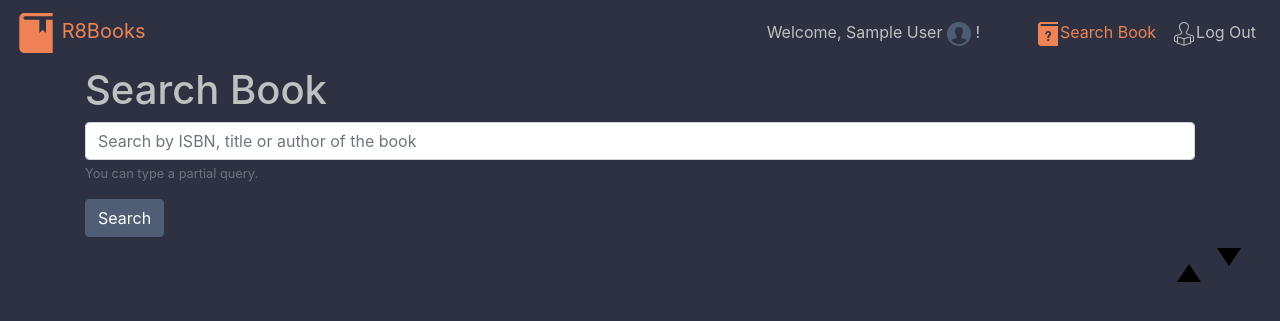
After one commit to gonvalhector/r8books, a Django app: page /search in a window 1280 px wide. The commit adds this page. Shown: the top 321 px of the page. Run offline with Django 3.2, Linux system fonts and the light colour scheme; the visitor is signed in with stand-in values (Sample User, id 1); parts of the project's set-up code (start-up, migrations or seed data) failed here and were passed over; some libraries are stand-ins or nearby versions.

Commit message:
completed search related views

```diff
--- a/review/templates/review/layout.html
+++ b/review/templates/review/layout.html
@@ -12,7 +12,7 @@
     <body>
         <header>
             <nav class="navbar navbar-expand-lg">
-                <a href="" class="navbar-brand">
+                <a href="{% url 'index' %}" class="navbar-brand">
                     <img src="{% static 'review/images/icons/brand.svg' %}" id="brand-img">
                      R8Books
                 </a>
@@ -24,15 +24,15 @@
                         {% with request.resolver_match.view_name as view_name %}
                             {% if user.is_authenticated %}
                             <li class="nav-item mr-5">
-                                <p class="welcome">Welcome, {% if user.first_name and user.last_name %}{{ user.first_name }} {{ user.last_name }}{% else %}{{ user.username }}{% endif %} <img src="{% static 'review/images/icons/user.svg' %}" id="user-img"> !</p>
+                                <p class="welcome my-2">Welcome, {% if user.first_name and user.last_name %}{{ user.first_name }} {{ user.last_name }}{% else %}{{ user.username }}{% endif %} <img src="{% static 'review/images/icons/user.svg' %}" id="user-img"> !</p>
                             </li>
-                            {% if view_name == 'index' %}
+                            {% if view_name == 'search' %}
                             <li class="nav-item active">
                                 <a class="nav-link active" href="#"><img src="{% static 'review/images/icons/search.svg' %}" class="icon-active">Search Book <span class="sr-only">(current)</span></a>
                             </li>
                             {% else %}
                             <li class="nav-item">
-                                <a class="nav-link" href="{% url 'index' %}"><img src="{% static 'review/images/icons/search.svg' %}" class="icon">Search Book</a>
+                                <a class="nav-link" href="{% url 'search' %}"><img src="{% static 'review/images/icons/search.svg' %}" class="icon">Search Book</a>
                             </li>
                             {% endif %}
                             <li class="nav-item">
@@ -64,6 +64,7 @@
             </nav>
         </header>
         <main>
+            <div id="top"></div>
             <div class="container">
                 {% if messages %}
                 <div class="messages">
@@ -76,8 +77,17 @@
                 {% endif %}
                 {% block main %}{% endblock %}
             </div>
+            <div id="bottom"></div>
         </main>
         <footer>
+            <div class="container-fluid">
+                <div class="row">
+                    <div class="col">
+                        <span><a href="#bottom" class="nav-link"><img src="{% static 'review/images/icons/bottom.svg' %}" class="icon mx-2 float-right" alt="icon to go to the bottom" title="Bottom"></a></span>
+                        <span><a href="#top" class="nav-link"><img src="{% static 'review/images/icons/top.svg' %}" class="icon mx-2 float-right" alt="icon to go to the top" title="Top"></a></span>
+                    </div>
+                </div>
+            </div>
         </footer>
         <script src="https://code.jquery.com/jquery-3.5.1.slim.min.js" integrity="sha384-DfXdz2htPH0lsSSs5nCTpuj/zy4C+OGpamoFVy38MVBnE+IbbVYUew+OrCXaRkfj" crossorigin="anonymous"></script>
         <script src="https://cdn.jsdelivr.net/npm/popper.js@1.16.0/dist/umd/popper.min.js" integrity="sha384-Q6E9RHvbIyZFJoft+2mJbHaEWldlvI9IOYy5n3zV9zzTtmI3UksdQRVvoxMfooAo" crossorigin="anonymous"></script>
--- /dev/null
+++ b/review/templates/review/search.html
@@ -0,0 +1,22 @@
+{% extends 'review/layout.html' %}
+{% load static %}
+
+{% block title %}
+    Search
+{% endblock %}
+
+{% block main %}
+    <div class="row">
+        <div class="col">
+            <h1>Search Book</h1>
+            <form action="{% url 'search' %}" method="post">
+                {% csrf_token %}
+                <div class="form-group">
+                <input type="text" class="form-control" id="searchfield" name="searchfield" aria-describedby="searchfieldTip" placeholder="Search by ISBN, title or author of the book">
+                <small id="searchfieldTip" class="form-text text-muted">You can type a partial query.</small>
+                </div>
+                <button type="submit" class="btn btn-primary">Search</button>
+            </form>
+        </div>
+    </div>
+{% endblock %}
--- a/review/urls.py
+++ b/review/urls.py
@@ -6,5 +6,8 @@ urlpatterns = [
   path("", views.index, name="index"),
   path("register", views.register, name="register"),
   path("login", views.login_view, name="login"),
-  path("logout", views.logout_view, name="logout")
+  path("logout", views.logout_view, name="logout"),
+  path("search", views.search, name="search"),
+  path("search/", views.empty_search, name="empty_search"),
+  path("search/<str:searchquery>", views.search_results, name="results")
 ]
--- a/review/views.py
+++ b/review/views.py
@@ -7,20 +7,30 @@ from django.contrib.auth.models import User
 from django.contrib.auth import authenticate, login, logout
 from django.contrib import messages
 from .models import books, reviews
+from django.views.decorators.csrf import csrf_protect
 
 # Create your views here.
 def index(request):
+    """Display splash page"""
+
+    return render(request, "review/index.html")
+
+
+def search(request):
     """Search for a book by title, author or ISBN number."""
 
     # When the user is redirected or they follow a link
     if request.method == "GET":
+        # When the user is logged out
         if not request.user.is_authenticated:
             messages.add_message(request, messages.WARNING, "You must be logged in.")
             return HttpResponseRedirect(reverse("login"))
-        return render(request, "review/index.html")
+        return render(request, "review/search.html")
     # When the user submits a form (POST)
     else:
+        # When the user is logged out
         if not request.user.is_authenticated:
+            messages.add_message(request, messages.WARNING, "You must be logged in.")
             return HttpResponseRedirect(reverse("login"))
         # Request the submitted search query
         searchquery = request.POST["searchfield"]
@@ -28,18 +38,49 @@ def index(request):
         if not searchquery:
             # Return error message
             messages.add_message(request, messages.ERROR, "Please, input a title, author or the ISBN number of a book.")
-            return HttpResponseRedirect(reverse("index"))
-        # Query the database for books by title
-        #resultsbytitle = db.execute("SELECT * FROM books WHERE title LIKE :searchquery", {"searchquery": searchquery}).fetchall()
-        resultsbytitle = books.objects.filter(title__icontains=searchquery)
-        # Query the database for books by author
-        #resultsbyauthor = db.execute("SELECT * FROM books WHERE author LIKE :searchquery", {"searchquery": searchquery}).fetchall()
-        resultsbyauthor = books.objects.filter(author__icontains=searchquery)
-        # Query the database for books by ISBN
-        #resultsbyisbn = db.execute("SELECT * FROM books WHERE isbn LIKE :searchquery", {"searchquery": searchquery}).fetchall()
-        resultsbyisbn = books.objects.filter(isbn__icontains=searchquery)
-        messages.add_message(request, messages.INFO, f"resultsbytitle: {resultsbytitle}\nresultsbyauthor: {resultsbyauthor}\nresultsbyisbn: {resultsbyisbn}")
-        return HttpResponseRedirect(reverse("index"))
+            return HttpResponseRedirect(reverse("search"))
+        return HttpResponseRedirect(reverse("results", args=(searchquery,)))
+
+
+def empty_search(request):
+    """Redirect to search page when the user forgets the query."""
+
+    # When the user is logged out
+    if not request.user.is_authenticated:
+        messages.add_message(request, messages.WARNING, "You must be logged in.")
+        return HttpResponseRedirect(reverse("login"))
+    # Return error message and redirect user
+    messages.add_message(request, messages.ERROR, "Please, input a title, author or the ISBN number of a book.")
+    return HttpResponseRedirect(reverse("search"))
+
+
+@csrf_protect
+def search_results(request, searchquery):
+    """Display results of a search query."""
+
+    # If there is no search query
+    if not searchquery:
+        # Return error message
+        messages.add_message(request, messages.ERROR, "Please, input a title, author or the ISBN number of a book.")
+        return HttpResponseRedirect(reverse("search"))
+    # When the user is logged out
+    if not request.user.is_authenticated:
+        messages.add_message(request, messages.WARNING, "You must be logged in.")
+        return HttpResponseRedirect(reverse("login"))
+    # Query the database for books by title
+    resultsbytitle = books.objects.filter(title__icontains=searchquery)
+    # Query the database for books by author
+    resultsbyauthor = books.objects.filter(author__icontains=searchquery)
+    # Query the database for books by ISBN
+    resultsbyisbn = books.objects.filter(isbn__icontains=searchquery)
+    context = {
+        "searchquery": searchquery,
+        "resultsbytitle": resultsbytitle,
+        "resultsbyauthor": resultsbyauthor,
+        "resultsbyisbn": resultsbyisbn,
+    }
+    return render(request, "review/results.html", context)
+
 
 def register(request):
     """Display user registration form and register a new user."""
@@ -112,7 +153,7 @@ def register(request):
             if user is not None:
                 login(request, user)
                 messages.add_message(request, messages.SUCCESS, "Logged in succesfully!")
-                return HttpResponseRedirect(reverse("index"))
+                return HttpResponseRedirect(reverse("search"))
 
 
 def login_view(request):
@@ -142,7 +183,7 @@ def login_view(request):
         else:
             login(request, user)
             messages.add_message(request, messages.SUCCESS, "Logged in succesfully!")
-            return HttpResponseRedirect(reverse("index"))
+            return HttpResponseRedirect(reverse("search"))
 
 
 def logout_view(request):
```
Also changed, not shown: review/templates/review/index.html (+1 -9 lines), review/templates/review/results.html (added, +77 -0 lines), review/static/review/images/icons/bottom.svg (added), review/static/review/images/icons/top.svg (added), 5 other files.
